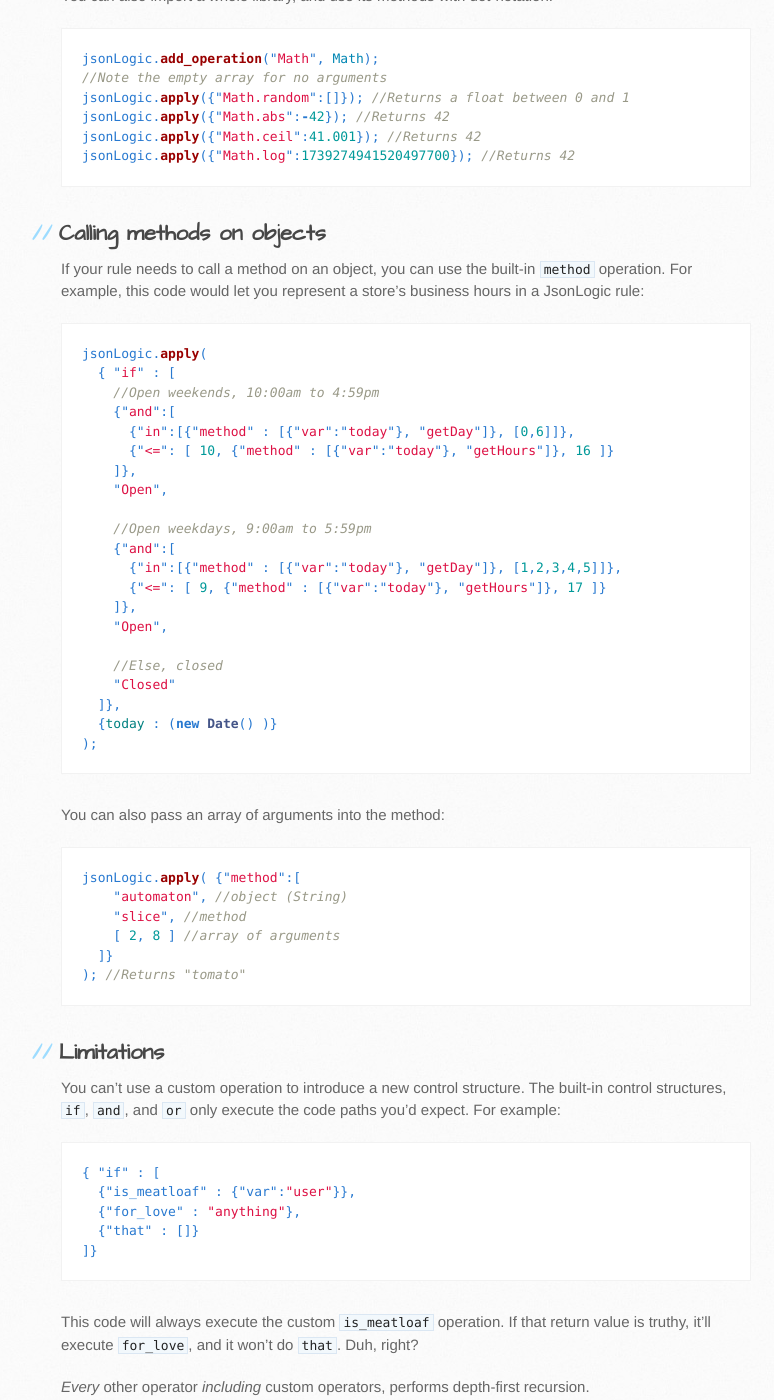
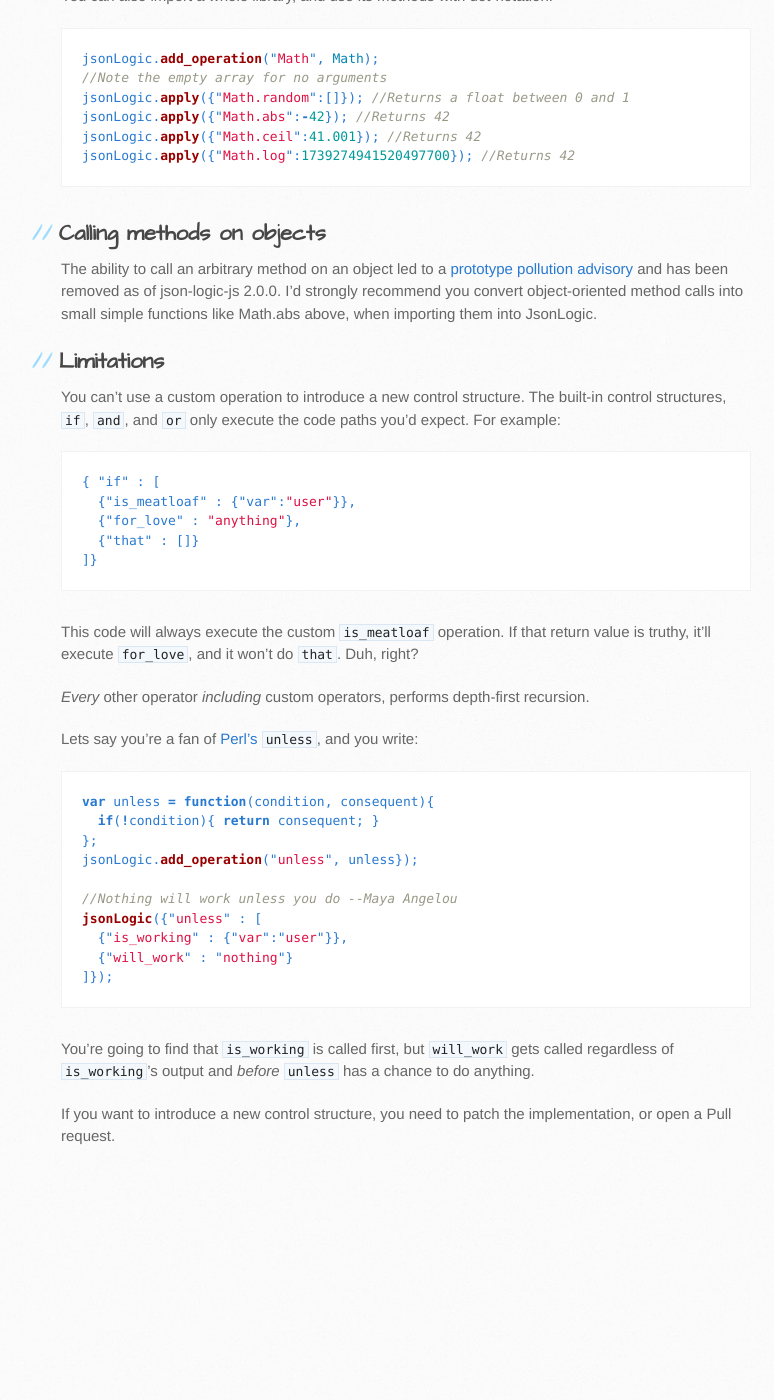
Before and after one commit to jwadhams/json-logic, a Jekyll site: the page built from add_operation.md, in a window 1280 px wide and 1400 px high, scrolled down 1182 px. Shown: the whole window, without its empty margins (109-883 px from the left). Built offline with Jekyll 4.4.1, drawn with Linux system fonts in a browser that asks for light colours; nearby versions of some CDN libraries; after the commit the page ends 2372 px from its top, so only the background shows below that.

Commit message:
Specifically mention the prototype pollution advisory and remove documentation for the method operation

````diff
--- a/add_operation.md
+++ b/add_operation.md
@@ -52,43 +52,7 @@
 
 ## Calling methods on objects
 
-If your rule needs to call a method on an object, you can use the built-in `method` operation. For example, this code would let you represent a store's business hours in a JsonLogic rule:
-
-```js
-jsonLogic.apply(
-  { "if" : [
-    //Open weekends, 10:00am to 4:59pm
-    {"and":[
-      {"in":[{"method" : [{"var":"today"}, "getDay"]}, [0,6]]},
-      {"<=": [ 10, {"method" : [{"var":"today"}, "getHours"]}, 16 ]}
-    ]},
-    "Open",
-
-    //Open weekdays, 9:00am to 5:59pm
-    {"and":[
-      {"in":[{"method" : [{"var":"today"}, "getDay"]}, [1,2,3,4,5]]},
-      {"<=": [ 9, {"method" : [{"var":"today"}, "getHours"]}, 17 ]}
-    ]},
-    "Open",
-
-    //Else, closed
-    "Closed"
-  ]},
-  {today : (new Date() )}
-);
-```
-
-You can also pass an array of arguments into the method:
-
-```js
-jsonLogic.apply( {"method":[
-    "automaton", //object (String)
-    "slice", //method
-    [ 2, 8 ] //array of arguments
-  ]}
-); //Returns "tomato"
-```
-
+The ability to call an arbitrary method on an object led to a [prototype pollution advisory](https://www.npmjs.com/advisories/1542) and has been removed as of json-logic-js 2.0.0. I'd strongly recommend you convert object-oriented method calls into small simple functions like Math.abs above, when importing them into JsonLogic.
 
 ## Limitations
 
````
